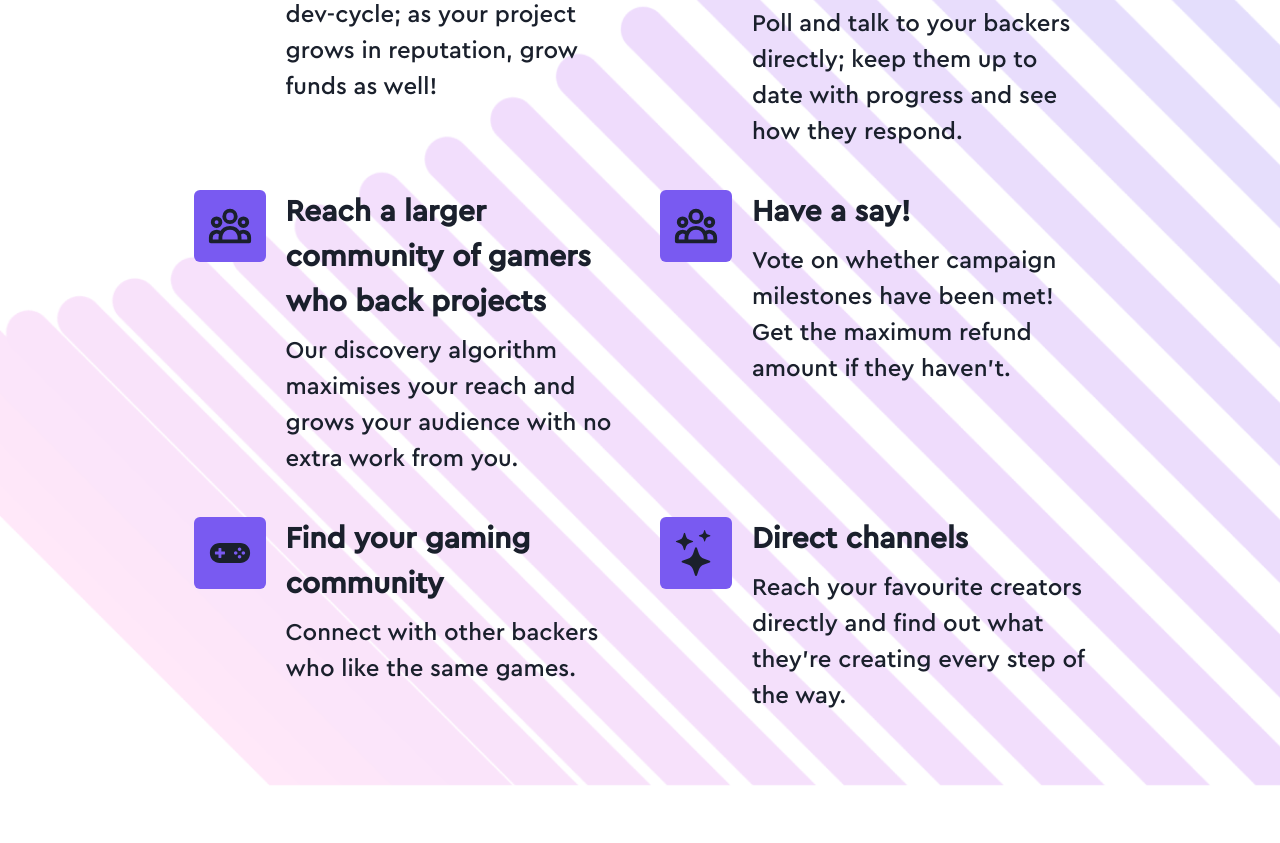
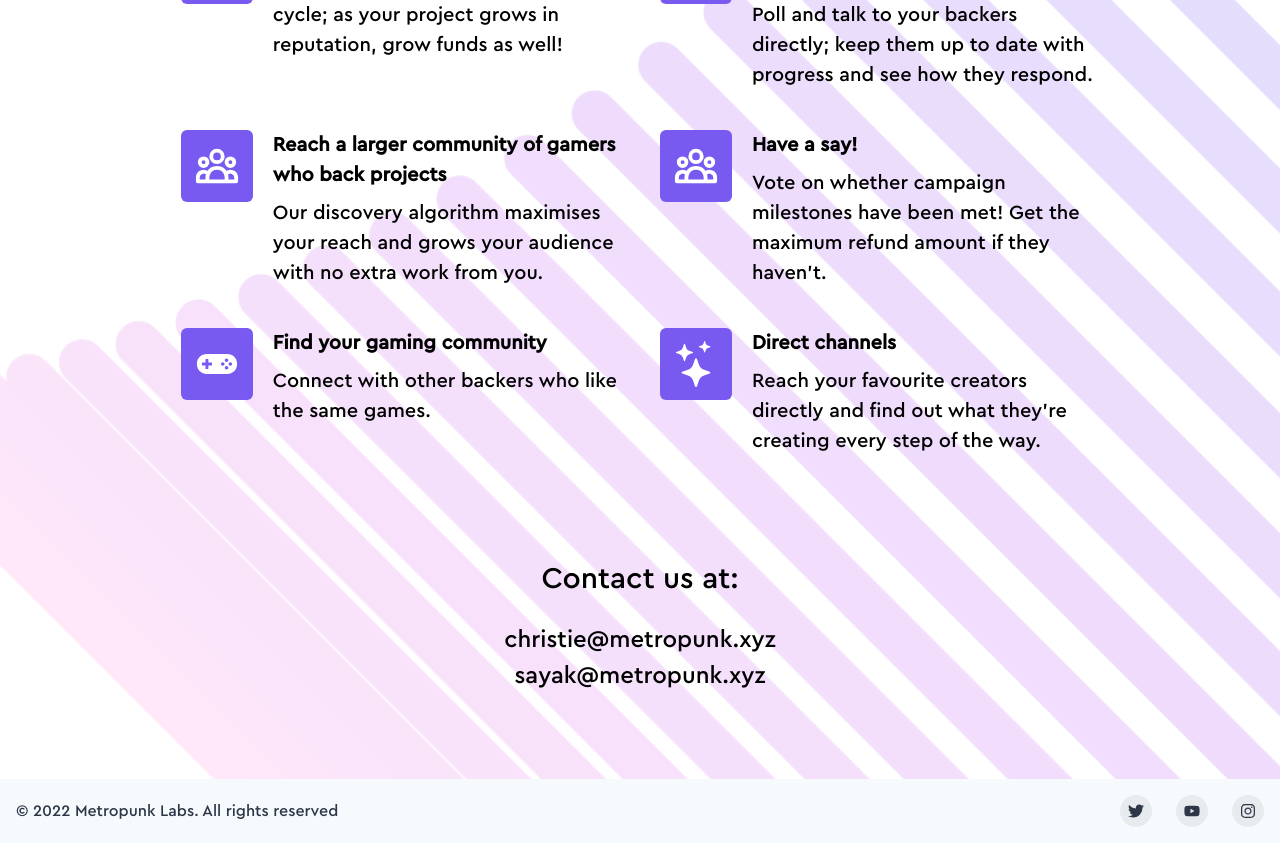
Before and after one commit to metropunk-labs/metropunk-landing, a React (Create React App) app: page / in a window 1280 px wide. Shown: the part 1240-2083 px from the top of the page. Before the commit the page ends 2026 px from the top, so only its background shows below. Built offline with nearby package versions, Linux system fonts and the light colour scheme.

Commit message:
Rip almost done

```diff
--- a/public/index.html
+++ b/public/index.html
@@ -2,14 +2,14 @@
 <html lang="en">
   <head>
     <meta charset="utf-8" />
-    <link rel="icon" href="%PUBLIC_URL%/favicon.ico" />
+    <link rel="icon" href="%PUBLIC_URL%/metropunk-logo-smol.png" />
     <meta name="viewport" content="width=device-width, initial-scale=1" />
     <meta name="theme-color" content="#000000" />
     <meta
       name="description"
       content="Web site created using create-react-app"
     />
-    <link rel="apple-touch-icon" href="%PUBLIC_URL%/logo192.png" />
+    <link rel="apple-touch-icon" href="%PUBLIC_URL%/metropunk-logo-smol.png" />
     <!--
       manifest.json provides metadata used when your web app is installed on a
       user's mobile device or desktop. See https://developers.google.com/web/fundamentals/web-app-manifest/
--- a/src/App.tsx
+++ b/src/App.tsx
@@ -1,5 +1,6 @@
 import React from 'react';
 import { ChakraProvider, extendTheme } from '@chakra-ui/react'
+import { mode } from '@chakra-ui/theme-tools'
 import './App.css';
 import Fonts from './styles/fonts';
 
@@ -33,7 +34,8 @@ const theme = extendTheme({
   styles: {
     global: {
       body: {
-
+        bg: mode(colors.light, colors.dark),
+        color: mode(colors.dark, colors.light)
       }
     },
   },
--- /dev/null
+++ b/src/components/AlphaModal.tsx
@@ -0,0 +1,106 @@
+import { FormEvent, ChangeEvent, useState } from 'react';
+import {
+  Stack,
+  FormControl,
+  Input,
+  Button,
+  useColorModeValue,
+  Heading,
+  Text,
+  Container,
+  Flex,
+} from '@chakra-ui/react';
+import { CheckIcon } from '@chakra-ui/icons';
+
+export default function AlphaModal() {
+  const [email, setEmail] = useState('');
+  const [state, setState] = useState<'initial' | 'submitting' | 'success'>(
+    'initial'
+  );
+  const [error, setError] = useState(false);
+
+  return (
+    <Flex
+      align={'center'}
+      justify={'center'}
+      bg={'transparent'}
+    >
+      <Container
+        maxW={'xl'}
+        bg={useColorModeValue('light', 'dark')}
+        boxShadow={'xl'}
+        rounded={'2xl'}
+        p={10}
+        flexDirection={'column'}
+        zIndex={20}
+      >
+        <Heading
+          as={'h2'}
+          fontSize={{ base: '2xl', sm: '3xl' }}
+          textAlign={'center'}
+          mb={8}>
+          Sign up for our alpha!
+        </Heading>
+        <Stack
+          direction={{ base: 'column', md: 'row' }}
+          as={'form'}
+          spacing={'12px'}
+          onSubmit={(e: FormEvent) => {
+            e.preventDefault();
+            setError(false);
+            setState('submitting');
+
+            // remove this code and implement your submit logic right here
+            setTimeout(() => {
+              if (email === 'fail@example.com') {
+                setError(true);
+                setState('initial');
+                return;
+              }
+
+              setState('success');
+            }, 1000);
+          }}>
+          <FormControl>
+            <Input
+              variant={'solid'}
+              borderWidth={1}
+              color={'gray.800'}
+              _placeholder={{
+                color: 'gray.400',
+              }}
+              borderColor={useColorModeValue('gray.300', 'gray.700')}
+              id={'email'}
+              type={'email'}
+              required
+              placeholder={'Your Email'}
+              aria-label={'Your Email'}
+              value={email}
+              disabled={state !== 'initial'}
+              onChange={(e: ChangeEvent<HTMLInputElement>) =>
+                setEmail(e.target.value)
+              }
+            />
+          </FormControl>
+          <FormControl w={{ base: '100%', md: '40%' }}>
+            <Button
+              colorScheme={state === 'success' ? 'green' : 'blue'}
+              isLoading={state === 'submitting'}
+              w="100%"
+              type={state === 'success' ? 'button' : 'submit'}>
+              {state === 'success' ? <CheckIcon /> : 'Submit'}
+            </Button>
+          </FormControl>
+        </Stack>
+        <Text
+          mt={2}
+          textAlign={'center'}
+          color={error ? 'red.500' : 'gray.500'}>
+          {error
+            ? 'Oh no an error occured! 😢 Please try again later.'
+            : "You won't receive any spam! ✌️"}
+        </Text>
+      </Container>
+    </Flex>
+  );
+}
--- /dev/null
+++ b/src/components/ContactUs.tsx
@@ -0,0 +1,17 @@
+import { Text, Box } from '@chakra-ui/react';
+
+export default function ContactUs() {
+  return (
+    <Box justifyContent={'center'} mt={'10'} mb={'20'} paddingY={'5px'}>
+      <Text fontSize={'3xl'}>
+        Contact us at:
+      </Text>
+      <Text fontSize={'2xl'} mt={5}>
+        christie@metropunk.xyz
+      </Text>
+      <Text fontSize={'2xl'}>
+        sayak@metropunk.xyz
+      </Text>
+    </Box>
+  )
+}
--- a/src/components/Features.tsx
+++ b/src/components/Features.tsx
@@ -17,7 +17,7 @@ import { IoLogoGameControllerA } from 'react-icons/io';
 import { FaVoteYea } from 'react-icons/fa';
 
 // Replace test data with your own
-const features = [
+const creator_features = [
   {
     id: 1,
     icon: GiTakeMyMoney,
@@ -36,6 +36,9 @@ const features = [
     title: 'Reach a larger community of gamers who back projects',
     text: 'Our discovery algorithm maximises your reach and grows your audience with no extra work from you.',
   },
+]
+
+const backer_features = [
   {
     id: 4,
     icon: HiOutlineUserGroup,
@@ -68,7 +71,7 @@ export default function Features() {
 
       <Container mt={10} minW={['100%', '100%', '90%', '90%', '80%']} p={'10'}>
         <SimpleGrid columns={{ base: 1, md: 2 }} spacing={10}>
-          {features.map((feature) => (
+          {creator_features.map((feature) => (
             <HStack key={feature.id} align={'start'} gap={5}>
               <Square
                 bgColor={'purple'}
@@ -78,11 +81,29 @@ export default function Features() {
                 justifyContent={'center'}
                 verticalAlign={'center'}
               >
-              <Icon as={feature.icon} boxSize={'46px'}/>
+              <Icon as={feature.icon} boxSize={'46px'} color={'white'}/>
               </Square>
               <VStack align={'start'}>
-                <Text fontWeight={'bold'} align={'left'} fontSize={'3xl'}>{feature.title}</Text>
-                <Text align={'left'} fontSize={'2xl'}>{feature.text}</Text>
+                <Text fontWeight={'bold'} align={'left'} fontSize={'xl'}>{feature.title}</Text>
+                <Text align={'left'} fontFamily={'body'} fontWeight={'light'} fontSize={'xl'}>{feature.text}</Text>
+              </VStack>
+            </HStack>
+          ))}
+          {backer_features.map((feature) => (
+            <HStack key={feature.id} align={'start'} gap={5}>
+              <Square
+                bgColor={'purple'}
+                borderRadius={'md'}
+                size={'72px'}
+                alignContent={'center'}
+                justifyContent={'center'}
+                verticalAlign={'center'}
+              >
+              <Icon as={feature.icon} boxSize={'46px'} color={'white'}/>
+              </Square>
+              <VStack align={'start'}>
+                <Text fontWeight={'bold'} align={'left'} fontSize={'xl'}>{feature.title}</Text>
+                <Text align={'left'} fontFamily={'body'} fontWeight={'light'} fontSize={'xl'}>{feature.text}</Text>
               </VStack>
             </HStack>
           ))}
--- /dev/null
+++ b/src/components/Footer.tsx
@@ -0,0 +1,72 @@
+import {
+  Box,
+  chakra,
+  Container,
+  Stack,
+  Text,
+  useColorModeValue,
+  VisuallyHidden,
+} from '@chakra-ui/react';
+import { FaInstagram, FaTwitter, FaYoutube } from 'react-icons/fa';
+import { ReactNode } from 'react';
+
+const SocialButton = ({
+  children,
+  label,
+  href,
+}: {
+  children: ReactNode;
+  label: string;
+  href: string;
+}) => {
+  return (
+    <chakra.button
+      bg={useColorModeValue('blackAlpha.100', 'whiteAlpha.100')}
+      rounded={'full'}
+      w={8}
+      h={8}
+      cursor={'pointer'}
+      as={'a'}
+      href={href}
+      display={'inline-flex'}
+      alignItems={'center'}
+      justifyContent={'center'}
+      transition={'background 0.3s ease'}
+      _hover={{
+        bg: useColorModeValue('blackAlpha.200', 'whiteAlpha.200'),
+      }}>
+      <VisuallyHidden>{label}</VisuallyHidden>
+      {children}
+    </chakra.button>
+  );
+};
+
+export default function Footer() {
+  return (
+    <Box
+      bg={useColorModeValue('gray.50', '#19191B')}
+      color={useColorModeValue('gray.700', 'gray.200')}>
+      <Container
+        as={Stack}
+        maxW={'9xl'}
+        py={4}
+        direction={{ base: 'column', md: 'row' }}
+        spacing={4}
+        justify={{ base: 'center', md: 'space-between' }}
+        align={{ base: 'center', md: 'center' }}>
+        <Text>© 2022 Metropunk Labs. All rights reserved</Text>
+        <Stack direction={'row'} spacing={6}>
+          <SocialButton label={'Twitter'} href={'#'}>
+            <FaTwitter />
+          </SocialButton>
+          <SocialButton label={'YouTube'} href={'#'}>
+            <FaYoutube />
+          </SocialButton>
+          <SocialButton label={'Instagram'} href={'#'}>
+            <FaInstagram />
+          </SocialButton>
+        </Stack>
+      </Container>
+    </Box>
+  );
+}
--- a/src/components/Header.tsx
+++ b/src/components/Header.tsx
@@ -24,7 +24,7 @@ const NavLink = ({ children }: { children: ReactNode }) => (
     rounded={'md'}
     _hover={{
       textDecoration: 'none',
-      bg: useColorModeValue('dark', 'light'),
+      bg: useColorModeValue('light', 'dark'),
     }}
     href={'#'}>
     {children}
@@ -37,7 +37,7 @@ export default function Header() {
 
   return (
     <>
-      <Box bg={useColorModeValue('light', 'dark')} px={4} minW={'100%'} position={'fixed'} zIndex={20}>
+      <Box px={4} minW={'100%'} position={'fixed'} zIndex={20}>
         <Flex h={16} alignItems={'center'} justifyContent={'space-between'}>
           <IconButton
             size={'md'}
@@ -60,7 +60,7 @@ export default function Header() {
             </HStack>
           </HStack>
           <Button onClick={toggleColorMode}>
-                {colorMode === 'light' ? <MoonIcon /> : <SunIcon />}
+            {colorMode === 'light' ? <MoonIcon /> : <SunIcon />}
           </Button>
         </Flex>
 
--- a/src/components/Hero.tsx
+++ b/src/components/Hero.tsx
@@ -1,31 +1,42 @@
 import {
-  Flex,
   Container,
   Heading,
   Stack,
   Text,
   Button,
-  Icon,
-  IconProps,
+  useDisclosure,
+  useColorMode,
+  useColorModeValue,
+  Modal,
+  ModalContent,
+  ModalOverlay
 } from '@chakra-ui/react';
+import AlphaModal from './AlphaModal';
+
 
 export default function Hero() {
+  const { colorMode, toggleColorMode } = useColorMode();
+  const { isOpen, onOpen, onClose } = useDisclosure();
+
   return (
     <Container maxW={'5xl'} padding={10}>
       <Stack
         textAlign={'center'}
         align={'center'}
         spacing={{ base: 10, md: 20 }}
-        py={{ base: 10, md: 28 }}>
+        py={{ base: 10, md: 28 }}
+        mt={10}
+        >
         <Heading
           fontWeight={600}
           fontSize={{ base: '3xl', sm: '5xl', md: '7xl' }}
           lineHeight={'110%'}
+          color={useColorModeValue('dark', 'light')}
           >
           Crowdfunding for video games {' '}
           <Text
             as={'span'}
-            bgGradient='linear(to-r, turquoise, sky, ocean, purple, pink)'
+            bgGradient={useColorModeValue('linear(to-r, sky, ocean, purple, pink)', 'linear(to-r, turquoise, sky, ocean, purple, pink)')}
             bgClip='text'
           >
             without risk
@@ -58,12 +69,19 @@ export default function Hero() {
             px={8}
             bg={'purple'}
             textColor={'white'}
-            _hover={{ bg: 'ocean',}}
+            _hover={{ bg: 'ocean' }}
+            onClick={onOpen}
           >
             sign up for alpha
           </Button>
         </Stack>
       </Stack>
+      <Modal isOpen={isOpen} onClose={onClose}>
+        <ModalOverlay zIndex={0} />
+        <ModalContent mt={'20%'} bg={'transparent'}>
+          <AlphaModal/>
+        </ModalContent>
+      </Modal>
     </Container>
   );
 }
--- a/src/pages/Main.tsx
+++ b/src/pages/Main.tsx
@@ -1,21 +1,28 @@
-import Hero from "../components/Hero";
-import Features from "../components/Features";
 import {
   Box,
   useColorMode,
   useColorModeValue
 } from '@chakra-ui/react';
+
+
+import Hero from "../components/Hero";
+import Features from "../components/Features";
+import Footer from "../components/Footer";
+import ContactUs from '../components/ContactUs';
+
 import '../styles/Main.css';
 
 export default function Main() {
   const { colorMode } = useColorMode();
 
   return (
-    // <Box bg={useColorModeValue('light', 'dark')}>
+    <Box bg={useColorModeValue('light', 'dark')}>
       <div className={`${ (colorMode === 'light') ? 'container-light' : 'container-dark'}`}>
         <Hero/>
         <Features/>
+        <ContactUs/>
+        <Footer/>
       </div>
-    // </Box>
+    </Box>
   );
 }
--- a/src/styles/Main.css
+++ b/src/styles/Main.css
@@ -1,5 +1,5 @@
 .container-dark {
-  padding: 1rem;
+  padding: 0rem;
   width: 100%;
   min-height: 100vh;
   position: absolute;
@@ -8,7 +8,7 @@
 }
 
 .container-light {
-  padding: 1rem;
+  padding: 0rem;
   width: 100%;
   min-height: 100vh;
   position: absolute;
```
Also changed, not shown: public/manifest.json, public/metropunk-logo-512.png (added), public/metropunk-logo-smol.png (added).
